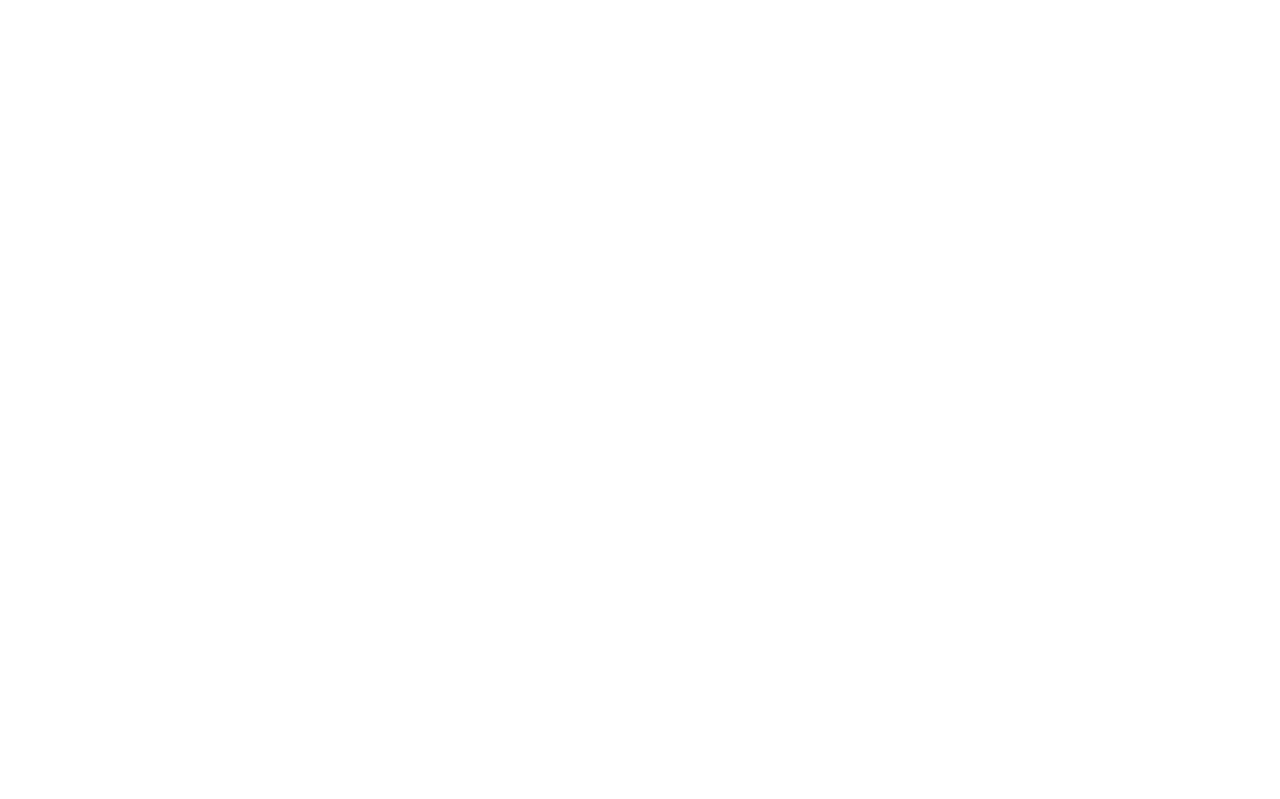
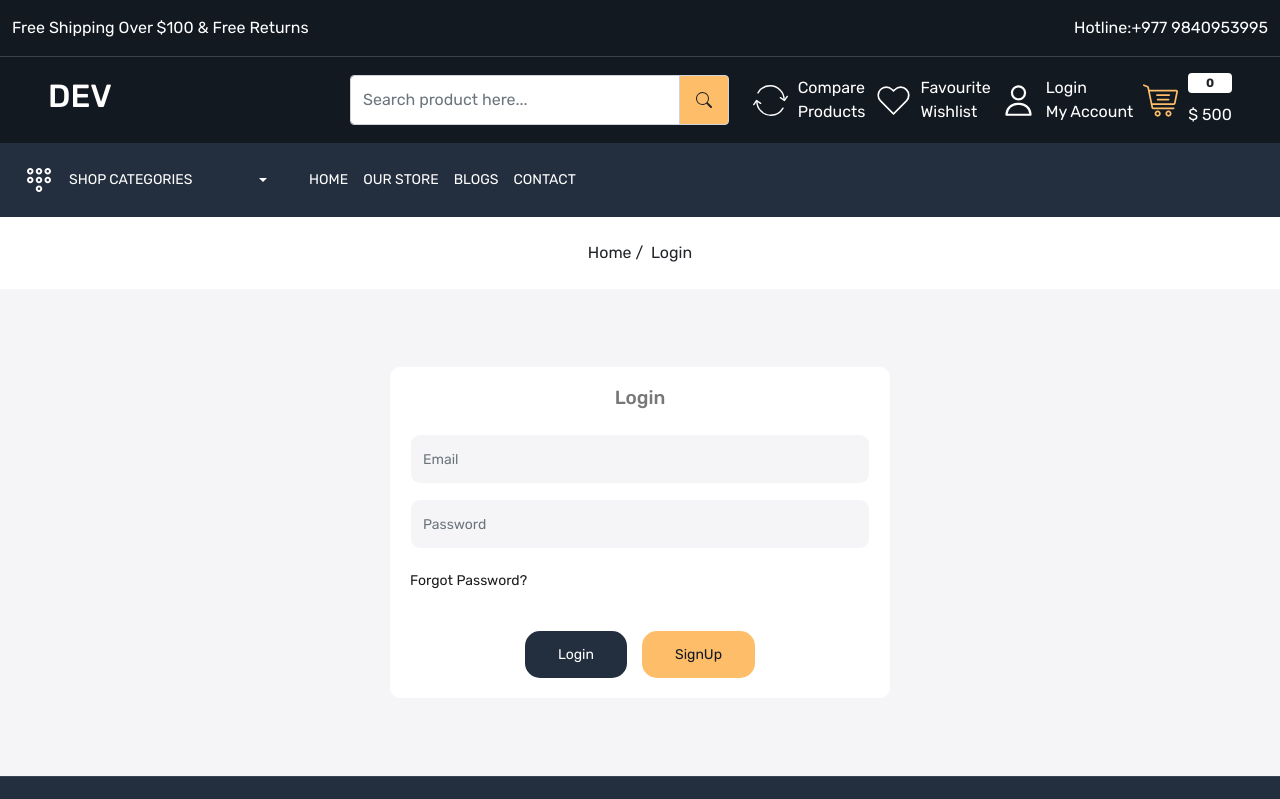
Before and after one commit to RNyaupane/frontend-MERN, a React (Vite) app: page /login in a window 1280 px wide. Before the commit this address had no page. Shown: the top 799 px of the page. Built offline with nearby package versions, Linux system fonts and the light colour scheme.

Commit message:
Login and Forgot Password page created

```diff
--- a/src/App.jsx
+++ b/src/App.jsx
@@ -9,6 +9,8 @@
 import Blog from './pages/Blog'
 import CompareProduct from './pages/CompareProduct'
 import Wishlist from './pages/Wishlist'
+import Login from './pages/Login'
+import ForgotPassword from './pages/ForgotPassword'
 
 function App() {
   const [count, setCount] = useState(0)
@@ -25,6 +27,8 @@
               <Route path='blogs' element={<Blog/>}/>
               <Route path='compare-product' element={<CompareProduct/>}/>
               <Route path='wishlist' element={<Wishlist/>}/>
+              <Route path='login' element={<Login/>}/>
+              <Route path='forgot-password' element={<ForgotPassword/>}/>
             </Route>
           </Routes>
         </BrowserRouter>
--- a/src/index.css
+++ b/src/index.css
@@ -530,6 +530,46 @@
 
 
 
+/* Auth Card */
+.auth-card{
+    padding: 20px;
+    background-color: var(--color-white);
+    width: 500px;
+    margin: 30px auto;
+    border-radius: 10px;
+}
+.auth-card h3{
+    font-size: 19px;
+    font-weight: 500;
+    color: var(--color-777);
+}
+.auth-card p{
+    font-size: 13px;
+    color: var(--color-777);
+}
+.auth-card .form-control{
+    height: 50px;
+    background-color: var(--color-f5f5f7);
+    color: var(--color-131921);
+    font-size: 14px;
+    border-radius: 10px;
+    border-color: transparent;
+}
+.auth-card a{
+    font-size: 14px;
+    font-weight: 400;
+    color: var(--color-1c1c1b);
+}
+.auth-card .signup{
+    background-color: var(--color-febd69);
+    color: var(--color-131921);
+}
+.auth-card .signup:hover{
+    color: var(--color-white);
+    background-color: var(--color-232f3e);
+}
+/* Auth Card Ends here */
+
 /* Footer Starts Here */
 footer {
     background-color: var(--color-232f3e);
--- /dev/null
+++ b/src/pages/ForgotPassword.jsx
@@ -0,0 +1,34 @@
+import React from 'react'
+import BreadCrumb from '../components/BreadCrumb'
+import Meta from '../components/Meta';
+import { Link } from 'react-router-dom';
+
+const ForgotPassword = () => {
+  return (
+    <>
+      <Meta title={'Forgot Password'} />
+      <BreadCrumb title='Forgot Password' />
+      <div className="forgot-password-wrapper py-5 home-wrapper-2">
+        <div className="row">
+          <div className="col-12">
+            <div className="auth-card">
+              <h3 className='text-center mb-3'>Reset Password</h3>
+              <p className='text-center my-2 mb-3'>We will send you email to reset your password</p>
+              <form action="" className='d-flex flex-column gap-15 mt-4'>
+                <div className="">
+                  <input type='email' name='email' placeholder='Email' className="form-control py-2" />
+                </div>
+                <div className="d-flex flex-column mt-4 justify-content-center gap-15 align-items-center">
+                  <button className='button border-0' type='submit'>Submit</button>
+                  <Link to='/login' className=''>Cancel</Link>
+                </div>
+              </form>
+            </div>
+          </div>
+        </div>
+      </div>
+    </>
+  )
+}
+
+export default ForgotPassword
--- /dev/null
+++ b/src/pages/Login.jsx
@@ -0,0 +1,39 @@
+import React from 'react'
+import BreadCrumb from '../components/BreadCrumb'
+import Meta from '../components/Meta';
+import { Link } from 'react-router-dom';
+
+const Login = () => {
+    return (
+        <>
+            <Meta title={'Login'} />
+            <BreadCrumb title='Login' />
+            <div className="login-wrapper py-5 home-wrapper-2">
+                <div className="row">
+                    <div className="col-12">
+                        <div className="auth-card">
+                            <h3 className='text-center mb-3'>Login</h3>
+                            <form action="" className='d-flex flex-column gap-15 mt-4'>
+                                <div className="">
+                                    <input type='email' name='email' placeholder='Email' className="form-control py-2" />
+                                </div>
+                                <div className="">
+                                    <input type='password' name='password' placeholder='Password' className="form-control py-2" />
+                                </div>
+                                <div className="mt-1">
+                                    <Link to='/forgot-password'>Forgot Password?</Link>
+                                </div>
+                                <div className="d-flex mt-4 justify-content-center gap-15 align-items-center">
+                                    <button className='button border-0'>Login</button>
+                                    <Link to='/signup' className='button signup'>SignUp</Link>
+                                </div>
+                            </form>
+                        </div>
+                    </div>
+                </div>
+            </div>
+        </>
+    )
+}
+
+export default Login
--- a/src/pages/Wishlist.jsx
+++ b/src/pages/Wishlist.jsx
@@ -43,4 +43,4 @@
     )
 }
 
-export default Wishlist
+export default Wishlist;
```
Also changed, not shown: src/pages/SignUp.jsx (added, +9 -0 lines).
